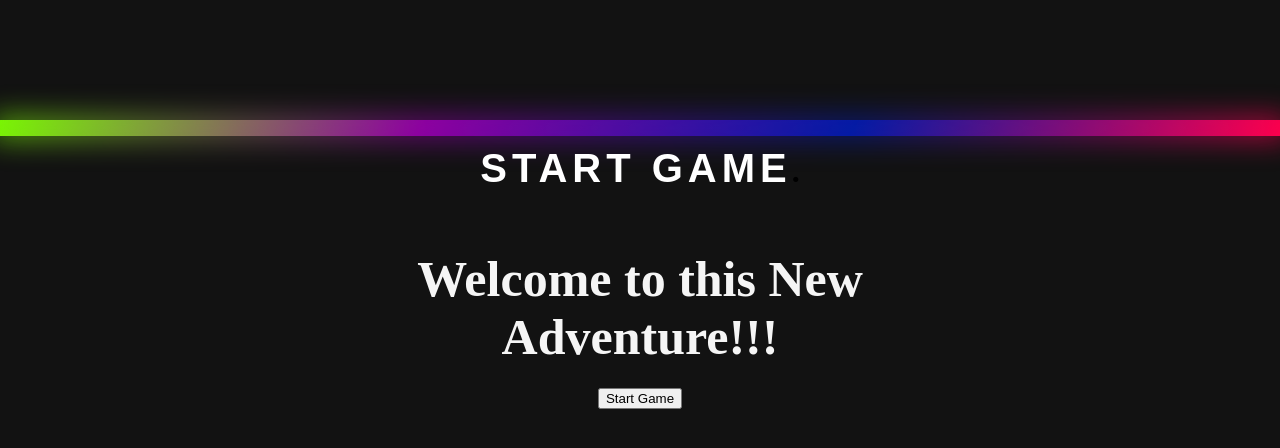
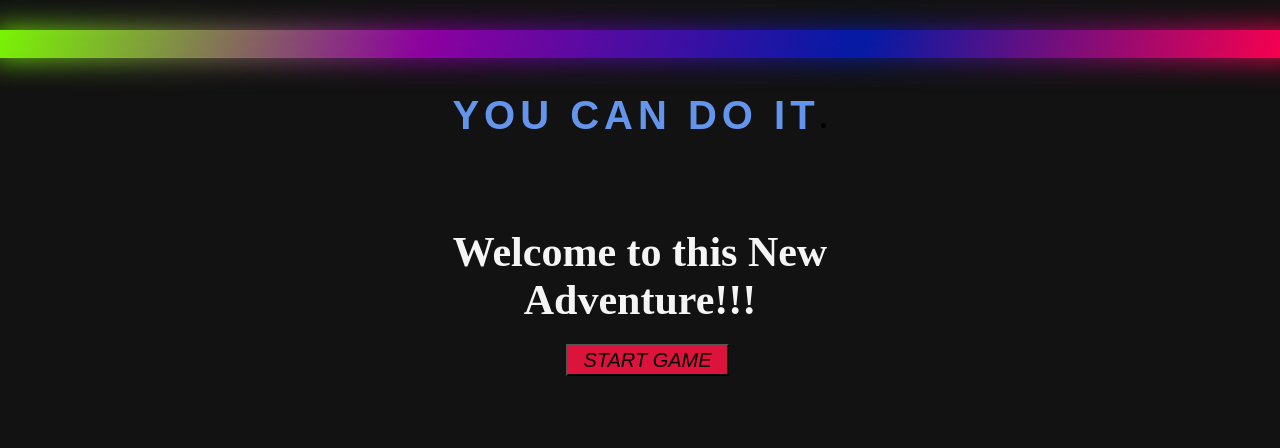
Before and after one commit to KenzieAcademy-Students/capstone-trivia-quiz-joseangelpinto, a plain HTML site: page index.html in a window 1280 px wide. Shown: the top 448 px of the page. Drawn offline with Linux system fonts and the light colour scheme.

Commit message:
deploy: b603c5054b65213a0eebfd0738768f515c1dc0b9

```diff
--- a/style.css
+++ b/style.css
@@ -6,55 +6,61 @@ body{
     box-sizing: border-box;
 }
 
-
 div {
     position:relative;
-    margin:10% auto 0;
-    padding: 0mm;
+    margin:3% 0mm;
+    padding:3mm 2mm;
     width: 100%;
-    height: 90%;
+    height: 50%;
     color:whitesmoke;
     font-size:15px;
-    line-height: 10px;
+    line-height: 20px;
     text-transform: initial;
     font: 'Arial';
     position: justify;
     text-align: center;
-
-
+    justify-content: center;
 
 }
 
-
-
 h1:before {
     content: '';
-    animation: changingTxt 6s linear infinite;
+    animation: changingTxt 8s linear infinite;
+    padding:10mm 0mm;
     width: 100px;
     height:100px;
-    color:white;
+    color:cornflowerblue;
     font-size:40px;
     font-family: 'Arial';
-    line-height: 80px;
+    line-height: 10px;
     justify-content: center;
     text-align: center;
     letter-spacing: 5px;
+    text-transform: uppercase
 
 }
+
 h2 {
     color: whitesmoke;
+    padding:15mm 2mm;
     width: 500px;
     height: 10px;
-    font-size: 50px;
+    font-size: 42px;
     text-transform: initial;
     font: 'Arial';
    position: justify;
 
 }
-
-
-
-
+button {
+    background-color: crimson;
+    padding:1mm 4mm;
+    font-family:Fantasy;
+    line-height: 20px;
+    text-transform: initial;
+    font-style: oblique;
+    font-size: 20px;
+    text-transform: uppercase
+}
 
 @keyframes changingTxt {
     0%{
@@ -67,7 +73,7 @@ h2 {
         content: 'LET IS GO IT IS EASY';
     }
     60%{
-        content:'IT WILL EXPAND YOUR KNOWLEDGE';
+        content:'YOU CAN DO IT';
     }
     100%{
         content:'START GAME';
@@ -83,7 +89,7 @@ h2 {
     #e6036d, #fb0094, #ff6600, #04c2e4, #adad02, #00c3ff);
     background-size: 300%;
     width: calc(100% + 16px);
-    height: calc(100% + 16px);
+    height: calc(50% + 16px);
     z-index: -1;
     animation: BGgradient 5s ease infinite;
 
```
Lines whose indentation alone changed are shown as unchanged.
